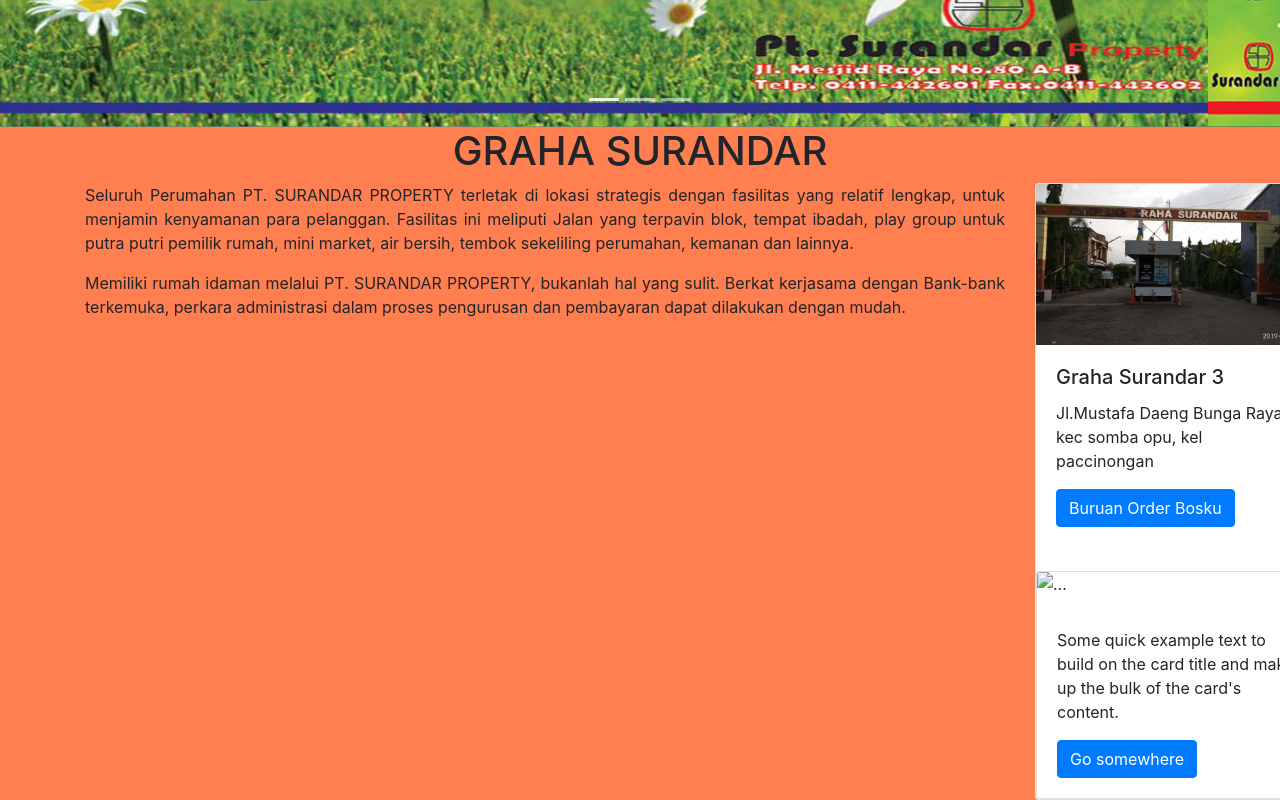
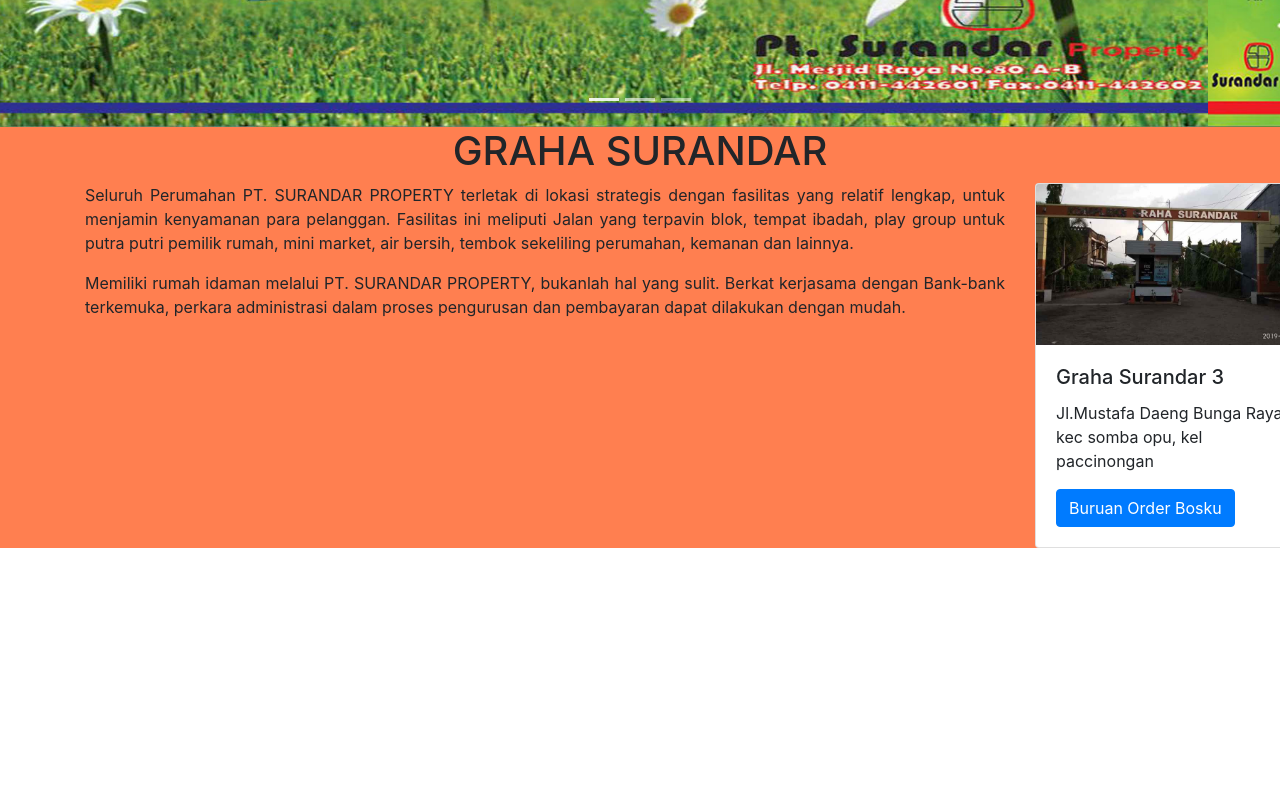
Before and after one commit to ridhoprayudi/ridhoprayudi.github.io, a plain HTML site: page index.html in a window 1280 px wide. Shown: the part 673-1473 px from the top of the page. After the commit the page ends 1221 px from the top, so only its background shows below. Drawn offline with nearby package versions, Linux system fonts and the light colour scheme.

Commit message:
first project1

```diff
--- a/index.html
+++ b/index.html
@@ -156,15 +156,7 @@
                         </div>
 
 
-                        <div class="card mt-4" style="width: 18rem;">
-                            <img src="..." class="card-img-top" alt="...">
-                            <div class="card-body">
-                                <h5 class="card-title"></h5>
-                                <p class="card-text">Some quick example text to build on the card title and make up the
-                                    bulk of the card's content.</p>
-                                <a href="#" class="btn btn-primary">Go somewhere</a>
-                            </div>
-                        </div>
+
                     </div>
                 </div>
             </div>
```
